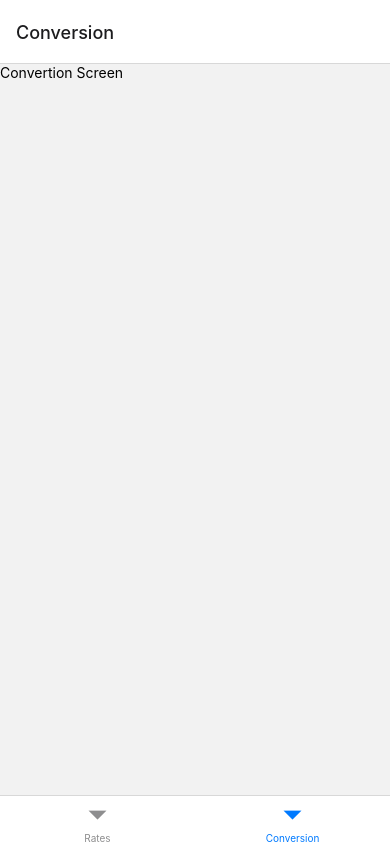
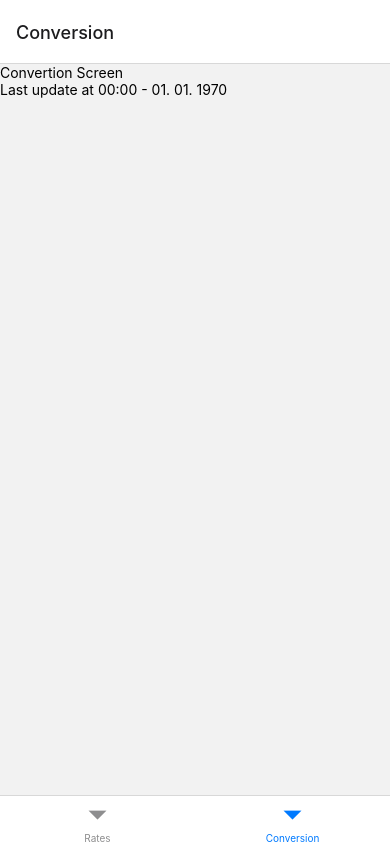
Before and after one commit to vaclavikjan/conversion-rates, a React Native app: screen /Conversion in a window 390 px wide. Built offline with nearby package versions, Linux system fonts and the light colour scheme; no server answers.

Commit message:
add update timestamp

```diff
--- a/package.json
+++ b/package.json
@@ -16,6 +16,7 @@
     "@react-navigation/bottom-tabs": "^6.0.5",
     "@react-navigation/native": "^6.0.2",
     "axios": "^0.21.4",
+    "moment": "^2.29.1",
     "react": "17.0.2",
     "react-native": "0.65.1",
     "react-native-safe-area-context": "^3.3.2",
--- a/src/screens/ConversionScreen.tsx
+++ b/src/screens/ConversionScreen.tsx
@@ -1,10 +1,16 @@
+import moment from 'moment';
 import React from 'react';
 import { Text, View } from 'react-native';
 
+import useRates from '../hooks/useRates';
+
 export default function ConversionScreen() {
+  const rates = useRates();
+
   return (
     <View>
       <Text>Convertion Screen</Text>
+      <Text>{`Last update at ${moment(rates.dataUpdatedAt).format('HH:mm - DD. MM. YYYY')}`}</Text>
     </View>
   );
 }
--- a/src/screens/RatesScreen.tsx
+++ b/src/screens/RatesScreen.tsx
@@ -1,5 +1,6 @@
+import moment from 'moment';
 import React from 'react';
-import { ScrollView, Text, View } from 'react-native';
+import { Button, ScrollView, Text, View } from 'react-native';
 
 import useRates from '../hooks/useRates';
 
@@ -9,11 +10,17 @@ export default function RatesScreen() {
   return (
     <ScrollView>
       <Text>Rates Screen</Text>
-      <View>
-        {rates.data?.map((item) => (
-          <Text key={item.code}>{`${item.country}: 1 ${item.currency} = ${item.rate / item.quantity} CZK`}</Text>
-        ))}
-      </View>
+      <Text>{`Last update at ${moment(rates.dataUpdatedAt).format('HH:mm - DD. MM. YYYY')}`}</Text>
+      {rates.isLoading ? (
+        <Text>loading ...</Text>
+      ) : (
+        <View>
+          {rates.data?.map((item) => (
+            <Text key={item.code}>{`${item.country}: 1 ${item.currency} = ${item.rate / item.quantity} CZK`}</Text>
+          ))}
+        </View>
+      )}
+      <Button onPress={() => rates.refetch()} title="Refetch" />
     </ScrollView>
   );
 }
```
Also changed, not shown: 1 other file (tests, documents, lock files or other folders).
